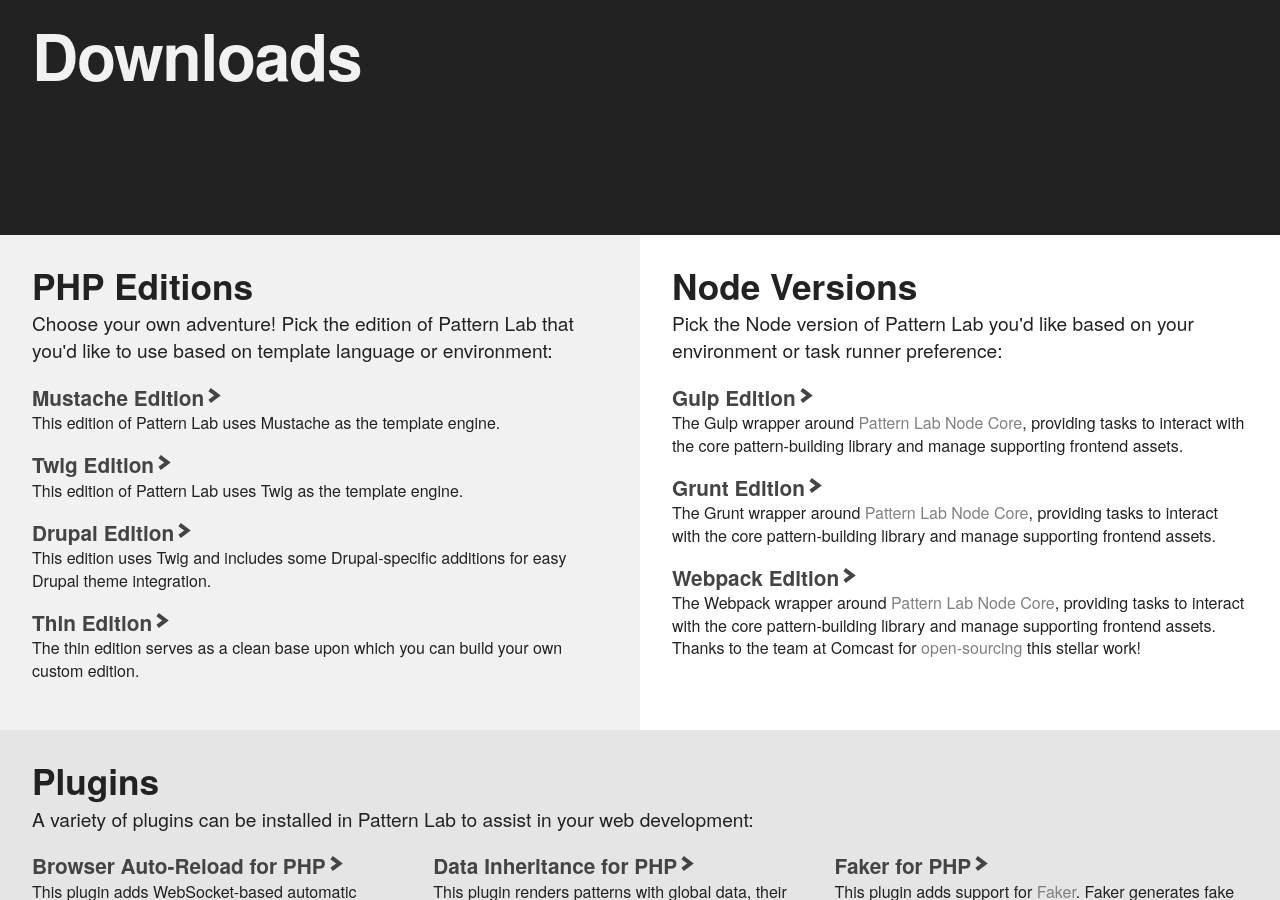
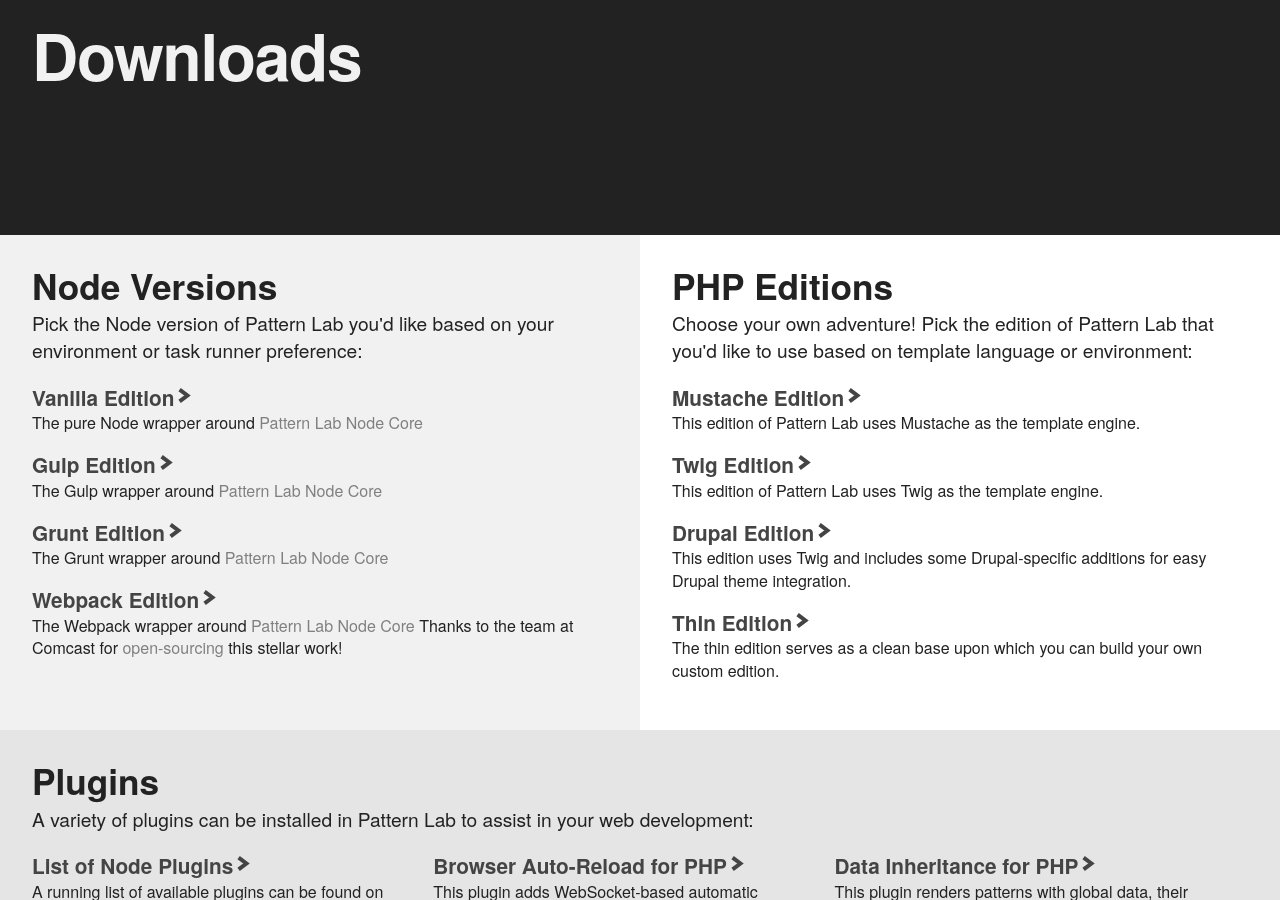
Before and after one commit to pattern-lab/website, a Jekyll site: the page built from download.html, in a window 1280 px wide and 900 px high, scrolled down 200 px. Built offline with Jekyll 4.4.1, drawn with Linux system fonts in a browser that asks for light colours; some of the changed text lies outside the part shown.

Commit message:
feat(docs): Changed display order of Node vs PHP

```diff
--- a/_includes/download-node.html
+++ b/_includes/download-node.html
@@ -1,15 +1,19 @@
 <p>Pick the Node version of Pattern Lab you'd like based on your environment or task runner preference:</p>
 <ul class="link-desc-list">
   <li class="link-desc-list__item">
+      <a class="link-desc-list__link" href="https://github.com/pattern-lab/edition-node ">Vanilla Edition</a>
+      <p class="link-desc-list__desc">The pure Node wrapper around <a href="https://github.com/pattern-lab/patternlab-node">Pattern Lab Node Core</a></p>
+    </li>
+  <li class="link-desc-list__item">
     <a class="link-desc-list__link" href="https://github.com/pattern-lab/edition-node-gulp ">Gulp Edition</a>
-    <p class="link-desc-list__desc">The Gulp wrapper around <a href="https://github.com/pattern-lab/patternlab-node">Pattern Lab Node Core</a>, providing tasks to interact with the core pattern-building library and manage supporting frontend assets.</p>
+    <p class="link-desc-list__desc">The Gulp wrapper around <a href="https://github.com/pattern-lab/patternlab-node">Pattern Lab Node Core</a></p>
   </li>
   <li class="link-desc-list__item">
     <a class="link-desc-list__link" href="https://github.com/pattern-lab/edition-node-grunt">Grunt Edition</a>
-    <p class="link-desc-list__desc">The Grunt wrapper around <a href="https://github.com/pattern-lab/patternlab-node">Pattern Lab Node Core</a>, providing tasks to interact with the core pattern-building library and manage supporting frontend assets.</p>
+    <p class="link-desc-list__desc">The Grunt wrapper around <a href="https://github.com/pattern-lab/patternlab-node">Pattern Lab Node Core</a></p>
   </li>
   <li class="link-desc-list__item">
     <a class="link-desc-list__link" href="https://github.com/Comcast/patternlab-edition-node-webpack">Webpack Edition</a>
-    <p class="link-desc-list__desc">The Webpack wrapper around <a href="https://github.com/pattern-lab/patternlab-node">Pattern Lab Node Core</a>, providing tasks to interact with the core pattern-building library and manage supporting frontend assets. Thanks to the team at Comcast for <a href="https://comcast.github.io">open-sourcing</a> this stellar work!</p>
+    <p class="link-desc-list__desc">The Webpack wrapper around <a href="https://github.com/pattern-lab/patternlab-node">Pattern Lab Node Core</a> Thanks to the team at Comcast for <a href="https://comcast.github.io">open-sourcing</a> this stellar work!</p>
   </li>
 </ul>
--- a/download.html
+++ b/download.html
@@ -11,8 +11,8 @@
     <div class="gi">
 
         <div class="tile tile--flex">
-    	    <h2 class="section__title">PHP Editions</h2>
-					{% include download-php.html %}
+			<h2 class="section__title">Node Versions</h2>
+			{% include download-node.html %}
         </div>
 
     </div><!--end .gi-->
@@ -20,8 +20,8 @@
     <div class="gi">
 
         <div class="tile tile--flex tile--alt2">
-            <h2 class="section__title">Node Versions</h2>
-						{% include download-node.html %}
+			<h2 class="section__title">PHP Editions</h2>
+			{% include download-php.html %}
         </div>
     </div><!--end .gi-->
 
@@ -31,6 +31,10 @@
             <h2 class="section__title">Plugins</h2>
             <p>A variety of plugins can be installed in Pattern Lab to assist in your web development:</p>
 			<ul class="link-desc-list">
+				<li class="link-desc-list__item">
+					<a class="link-desc-list__link" href="https://github.com/pattern-lab/patternlab-node/wiki/Official-&-Community-Plugins">List of Node Plugins</a>
+					<p class="link-desc-list__desc">A running list of available plugins can be found on the Pattern Lab Node wiki.</p>
+				</li>
 				<li class="link-desc-list__item">
 					<a class="link-desc-list__link" href="https://github.com/pattern-lab/plugin-php-reload">Browser Auto-Reload for PHP</a>
 					<p class="link-desc-list__desc">This plugin adds WebSocket-based automatic browser reload support. It replicates a core feature from Pattern Lab 1.</p>
@@ -47,14 +51,6 @@
 					<a class="link-desc-list__link" href="https://github.com/pattern-lab/plugin-php-twig-extensions">Twig Extensions for PHP</a>
 					<p class="link-desc-list__desc">This plugin adds support for the <a href="http://twig.sensiolabs.org/doc/extensions/index.html#extensions-install">Twig Extensions Library</a> when using the <a href="https://github.com/pattern-lab/patternengine-php-twig">Twig PatternEngine</a>.</p>
 				</li>
-				<li class="link-desc-list__item">
-					<a class="link-desc-list__link" href="https://github.com/pattern-lab/patternlab-node/wiki/Official-&-Community-Plugins">List of Node Plugins</a>
-					<p class="link-desc-list__desc">A running list of available plugins can be found on the Pattern Lab Node wiki.</p>
-				</li>
-
-
-
-
 				<!--
 				<li class="link-desc-list__item">
 					<a class="link-desc-list__link" href="#">Drupal Twig Components for PHP</a>
```
